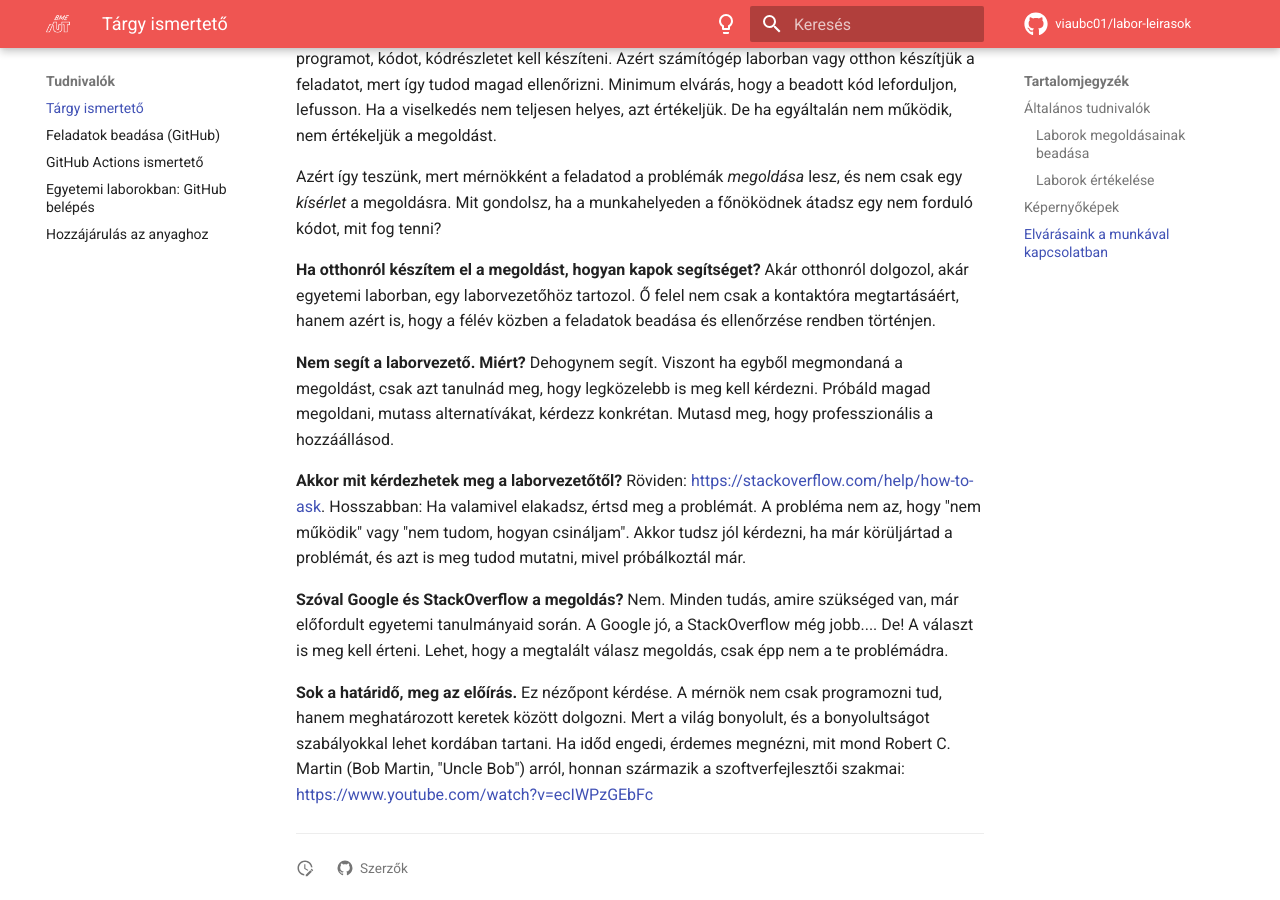
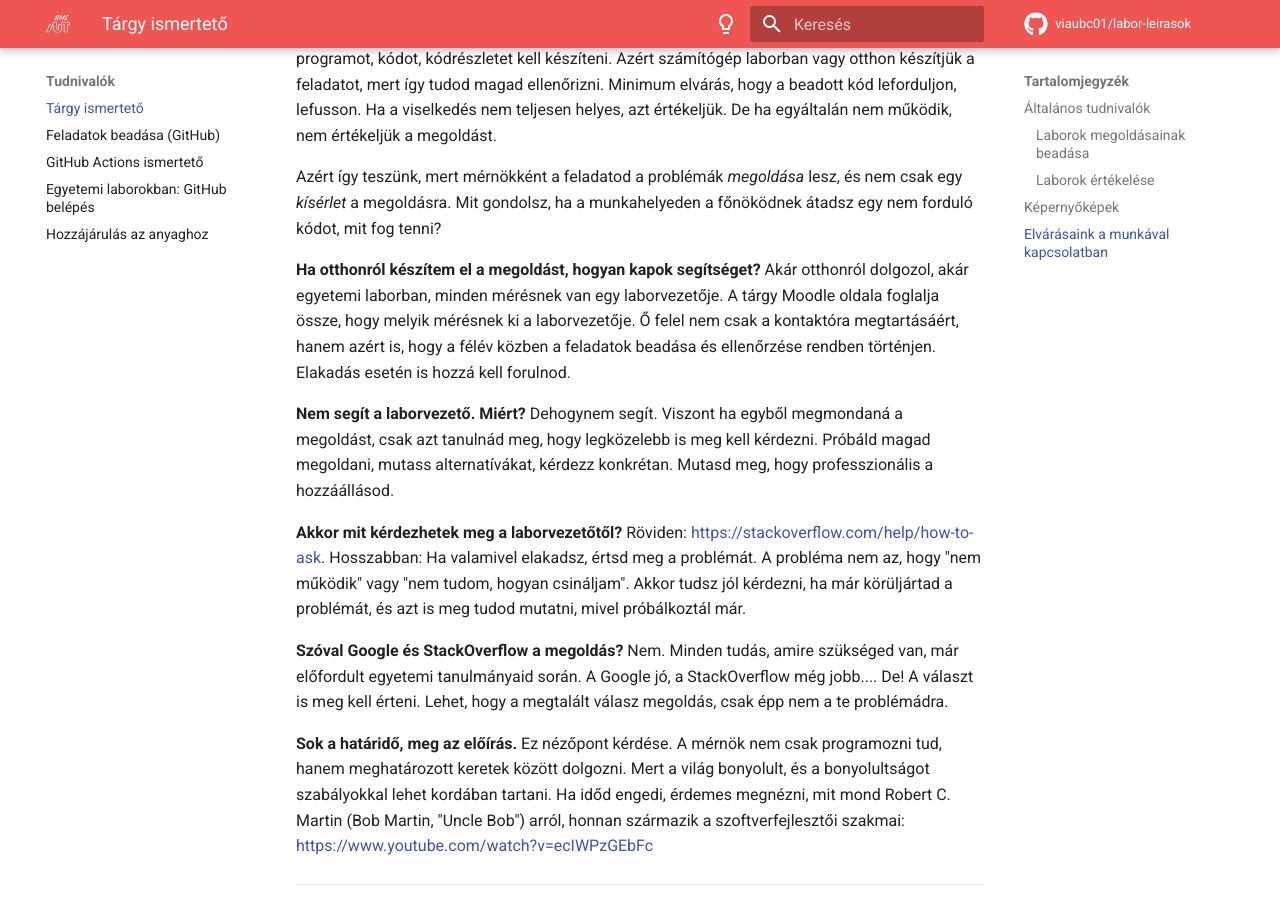
Before and after one commit to VIAUBC01/labor-leirasok, an MkDocs documentation site: the page built from docs/index.md, in a window 1280 px wide and 900 px high, scrolled down 2044 px. Built offline with MkDocs 1.6.1 and Material for MkDocs 9.7.7, drawn with Linux system fonts in a browser that asks for light colours; comment, search, counter and statistics services are not loaded; some of the changed text lies outside the part shown.

Commit message:
smaller changes in index.md

```diff
--- a/docs/index.md
+++ b/docs/index.md
@@ -57,7 +57,7 @@ A laborok kérik, hogy készíts képernyőképet a megoldás egy-egy részérő
 
 Azért így teszünk, mert mérnökként a feladatod a problémák _megoldása_ lesz, és nem csak egy _kísérlet_ a megoldásra. Mit gondolsz, ha a munkahelyeden a főnöködnek átadsz egy nem forduló kódot, mit fog tenni?
 
-**Ha otthonról készítem el a megoldást, hogyan kapok segítséget?** Akár otthonról dolgozol, akár egyetemi laborban, egy laborvezetőhöz tartozol. Ő felel nem csak a kontaktóra megtartásáért, hanem azért is, hogy a félév közben a feladatok beadása és ellenőrzése rendben történjen.
+**Ha otthonról készítem el a megoldást, hogyan kapok segítséget?** Akár otthonról dolgozol, akár egyetemi laborban, minden mérésnek van egy laborvezetője. A tárgy Moodle oldala foglalja össze, hogy melyik mérésnek ki a laborvezetője. Ő felel nem csak a kontaktóra megtartásáért, hanem azért is, hogy a félév közben a feladatok beadása és ellenőrzése rendben történjen. Elakadás esetén is hozzá kell forulnod.
 
 **Nem segít a laborvezető. Miért?** Dehogynem segít. Viszont ha egyből megmondaná a megoldást, csak azt tanulnád meg, hogy legközelebb is meg kell kérdezni. Próbáld magad megoldani, mutass alternatívákat, kérdezz konkrétan. Mutasd meg, hogy professzionális a hozzáállásod.
 
```
Also changed, not shown: other parts of docs/index.md (+1 -1 lines).
